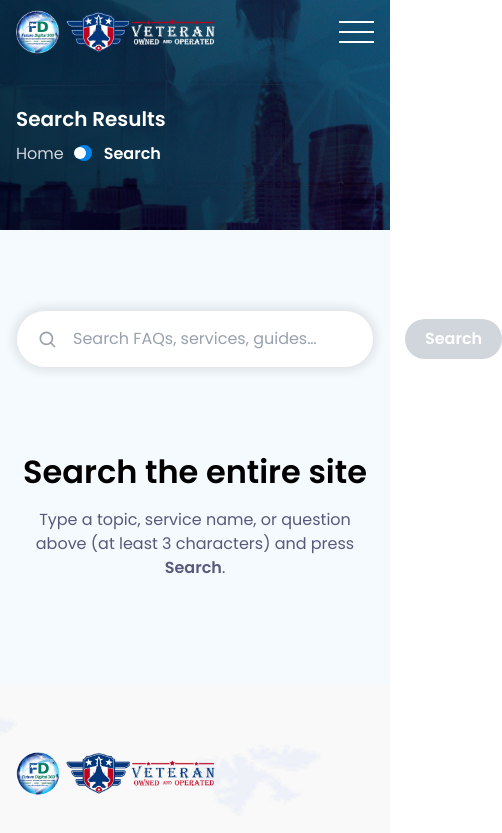
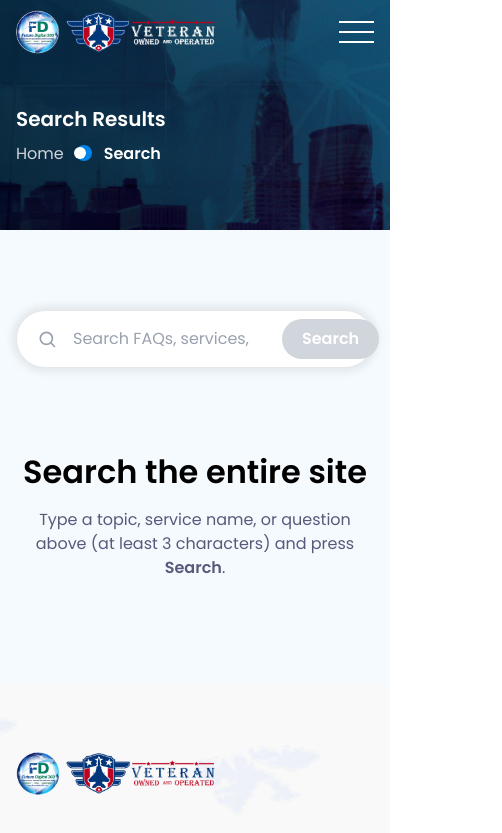
Before and after one commit to adminfd360/futuredigital360, a Next.js app: page /search in a window 390 px wide. Shown: the top 833 px of the page, 502 px wide, since content can reach past the window. Built offline with nearby package versions, Linux system fonts and the light colour scheme.

Commit message:
fix search bar in mobile

```diff
--- a/src/components/SearchBar/index.tsx
+++ b/src/components/SearchBar/index.tsx
@@ -37,7 +37,7 @@ const SearchBar = ({
       onSubmit={handleSubmit}
       className={cx(
         "w-full max-w-[720px] mx-auto flex items-stretch gap-2 rounded-full bg-white shadow-[0px_0px_8px_4px_rgba(0,0,0,0.08)] p-2 border border-gray-200",
-        className
+        className,
       )}
     >
       <label htmlFor="site-search" className="sr-only">
@@ -73,7 +73,7 @@ const SearchBar = ({
         value={query}
         onChange={(event) => setQuery(event.target.value)}
         placeholder={placeholder}
-        className="flex-1 bg-transparent outline-none text-base text-gray-800 placeholder:text-gray-400 px-2"
+        className="flex-1 bg-transparent outline-none text-base text-gray-800 placeholder:text-gray-400 px-2 max-sm:max-w-[209px]"
       />
 
       <button
```
